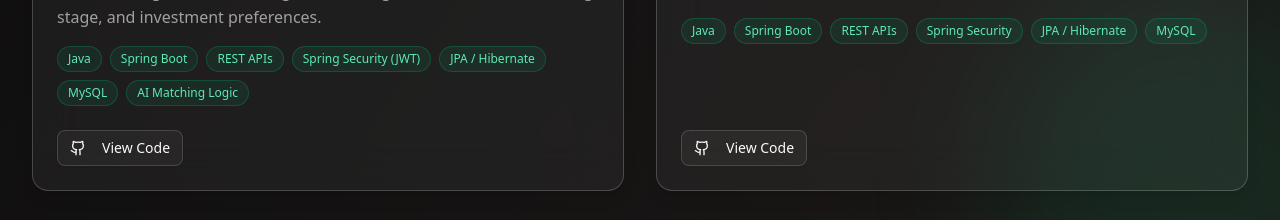
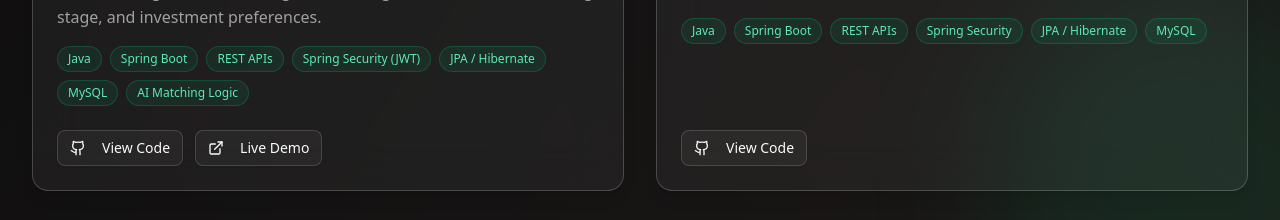
Before and after one commit to saini-harsh15/harsh-saini-portfolio, a Next.js app: page / in a window 1280 px wide. Shown: the part 4740-4960 px from the top of the page. Built offline with nearby package versions, Linux system fonts and the light colour scheme.

Commit message:
New Add-ons

```diff
--- a/components/Projects.tsx
+++ b/components/Projects.tsx
@@ -47,7 +47,7 @@ const otherProjects: Project[] = [
       "MySQL",
       "AI Matching Logic",
     ],
-    liveDemoUrl: "https://startupeco-production.up.railway.app/",
+    liveDemoUrl: "http://startupecosystem.duckdns.org/",
     githubUrl: "https://github.com/saini-harsh15/Startup",
   },
   {
@@ -56,7 +56,6 @@ const otherProjects: Project[] = [
         "A backend-driven task management system built using Java and Spring Boot that allows users to create, update, and manage tasks efficiently. The application includes secure authentication, RESTful APIs, and structured database design to ensure reliable task handling and data consistency.",
     image: "/Task.png",
     technologies: ["Java", "Spring Boot", "REST APIs", "Spring Security", "JPA / Hibernate", "MySQL"],
-    liveDemoUrl: "https://task-production-c618.up.railway.app/login",
     githubUrl: "https://github.com/saini-harsh15/Task-Manager",
   },
 ];
@@ -162,7 +161,7 @@ const ProjectCard = ({ project, delay }: { project: Project; delay: number }) =>
         </div>
 
         <div className="mt-auto">
-          <ProjectLinks githubUrl={project.githubUrl} />
+          <ProjectLinks githubUrl={project.githubUrl} liveDemoUrl={project.liveDemoUrl} />
         </div>
       </div>
     </div>
```
